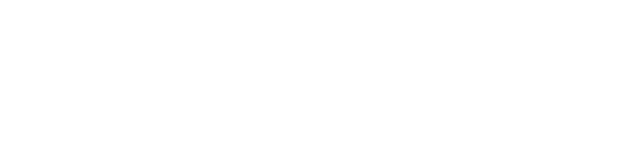
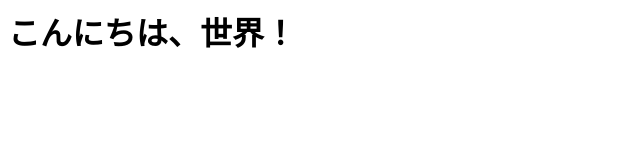
Before and after one commit to yuemuse/html, a plain HTML site: page index.html in a window 1280 px wide. Shown: the whole page, without its empty margins (0-640 px from the left). Drawn offline with Linux system fonts and the light colour scheme.

Commit message:
Update index.html

```diff
--- a/index.html
+++ b/index.html
@@ -1,4 +1,6 @@
 <html>
   <head></head>
-  <body></body>
+  <body>
+    <h1>こんにちは、世界！</h1>
+  </body>
 </html>
```
